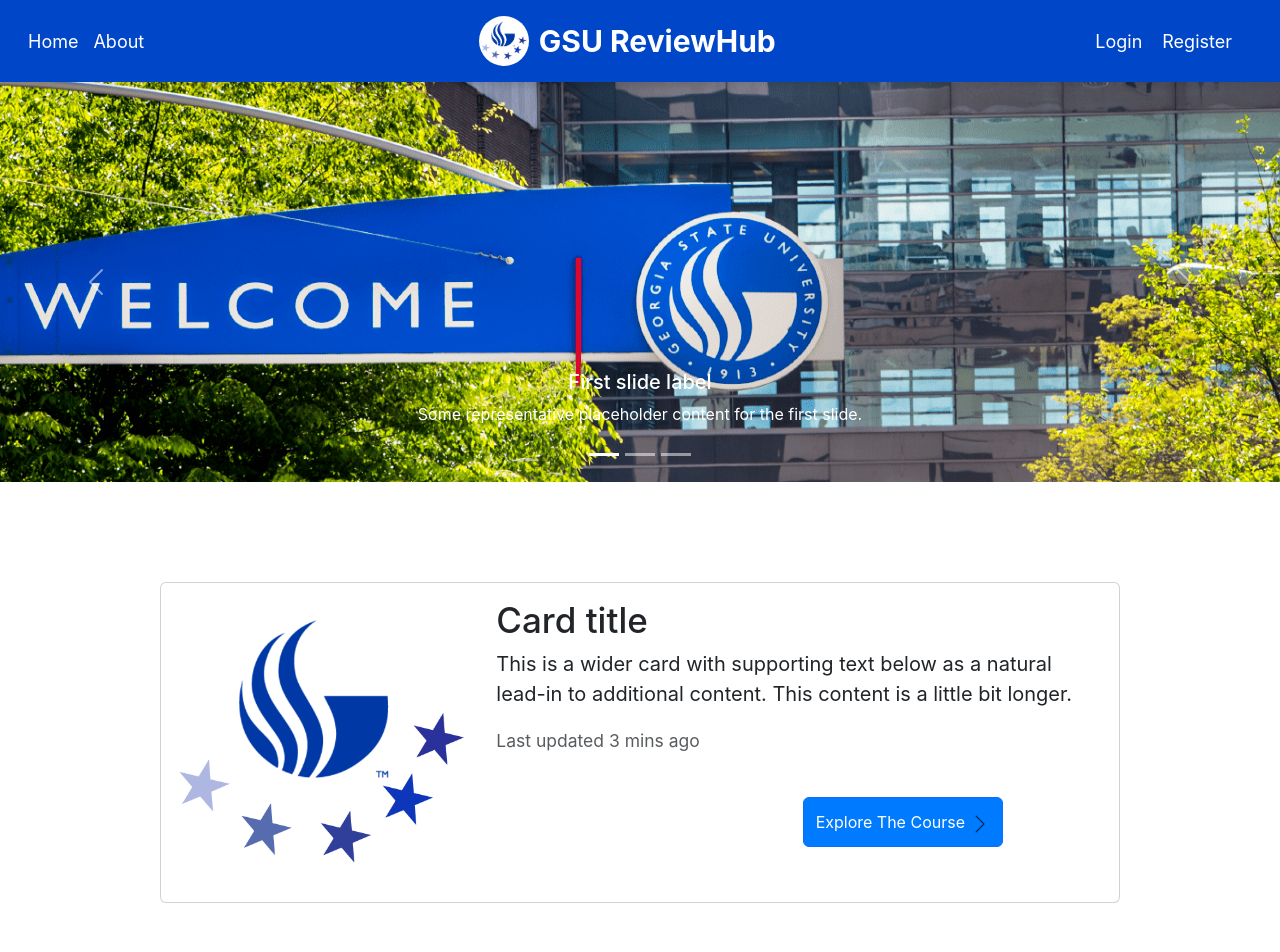
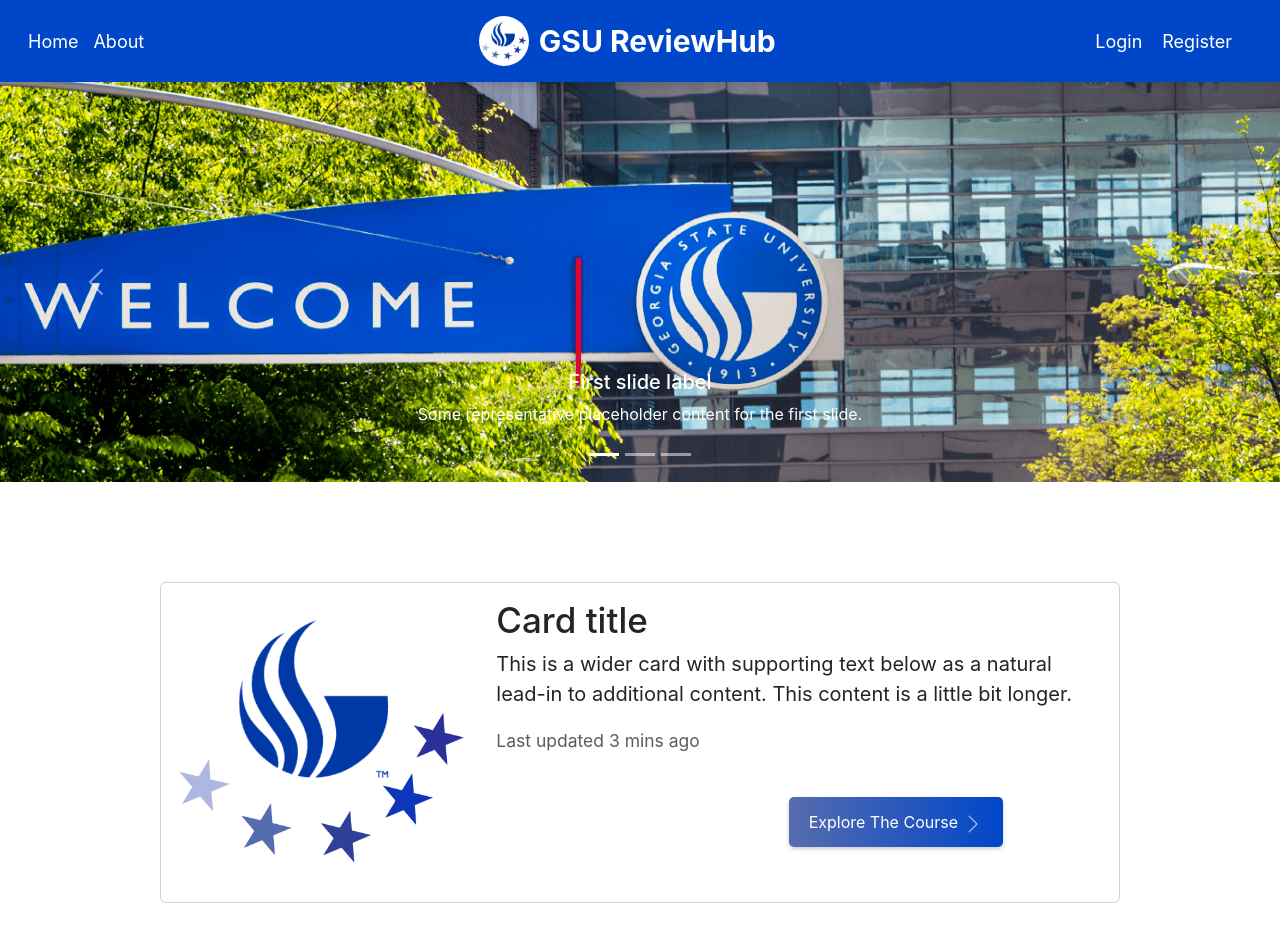
Before and after one commit to minhle28/GSU_ReviewHub, a React (Create React App) app in the folder client/: page / in a window 1280 px wide. Shown: the top 952 px of the page. Built offline with nearby package versions, Linux system fonts and the light colour scheme.

Commit message:
Added layouts and setup router

```diff
--- a/client/src/App.js
+++ b/client/src/App.js
@@ -1,23 +1,39 @@
 import React from "react";
-//import { RouterProvider, createBrowserRouter } from "react-router-dom";
+import { RouterProvider, createBrowserRouter } from "react-router-dom";
 
 //COMPONENTS
-import { Header } from "./component/header/";
-import { Footer } from "./component/footer/";
-import { Carousel } from "./component/carousel/";
+
+
+//LAYOUTS
+import { MainLayout } from "./layouts/mainLayout";
+import { CommonLayout } from "./layouts/CommonLayout";
+
 
 //PAGES
 import { Home } from "./pages/home/";
 
+const router = createBrowserRouter([
+  {
+    path: "/",
+    element: <MainLayout />,
+    children: [
+      {
+        path: "",
+        element: <CommonLayout />,
+        children: [
+          {
+            index: true,
+            path: "",
+            element: <Home />,
+          },
+        ],
+      },
+    ]
+  },
+]);
+
 function App() {
-  return (
-    <div className="App">
-      <Header/>
-      <Carousel/>
-      <Home/>
-      <Footer/>
-    </div>
-  );
+  return <RouterProvider router={router} />;
 }
 
 export default App;
--- /dev/null
+++ b/client/src/layouts/CommonLayout.jsx
@@ -0,0 +1,14 @@
+import React from "react";
+import { Header } from "../component/header";
+import { Footer } from "../component/footer";
+import { Outlet } from "react-router-dom";
+
+export const CommonLayout = () => {
+    return (
+        <>
+            <Header />
+            <Outlet />
+            <Footer />
+        </>
+    );
+};
--- /dev/null
+++ b/client/src/layouts/mainLayout.jsx
@@ -0,0 +1,10 @@
+import React from "react";
+import { Outlet } from "react-router-dom";
+
+export const MainLayout = () => {
+    return (
+        <>
+            <Outlet />
+        </>
+    );
+};
--- a/client/src/pages/home/home.css
+++ b/client/src/pages/home/home.css
@@ -8,25 +8,29 @@
 }
 
 #first_card .btn-primary {
-    background-color: #007bff; /* Button color */
+    background: linear-gradient(to right, #566cae, #0046c9); /* Gradient background */
     color: #fff; /* Text color */
-    /* Add more styling properties as needed */
+    border: none; /* Remove border */
+    padding: 10px 20px; /* Adjust padding */
+    border-radius: 5px; /* Add border-radius for rounded corners */
+    box-shadow: 0 2px 4px rgba(0, 0, 0, 0.2); /* Add box shadow */
+    cursor: pointer; /* Change cursor on hover */
+    transition: background 0.3s ease, box-shadow 0.3s ease; /* Add transition effect */
 }
 
 #first_card .btn-primary:hover {
-    background-color: #0056b3; /* Change button color on hover */
-    /* Add more styling properties for hover state */
+    background: linear-gradient(to right, #0046c9, #566cae); /* Change gradient on hover */
+    box-shadow: 0 4px 6px rgba(0, 0, 0, 0.3); /* Change box shadow on hover */
 }
 
 #first_card .float-end {
-    float: right; /* Align button to the right */
-    margin-top: 10px; /* Add spacing from the top */
+    float: right;
+    margin-top: 10px;
 }
 
 #first_card .forward-icon {
-    width: 20px; /* Adjust the width of the forward icon */
-    margin-left: 5px; /* Add spacing between the button and the icon */
-    /* Add more styling properties for the forward icon as needed */
+    width: 20px;
+    margin-left: 5px;
 }
 
 #main_home_page .card-title {
--- a/client/src/pages/home/index.jsx
+++ b/client/src/pages/home/index.jsx
@@ -1,9 +1,12 @@
 import React from 'react'
 import './home.css';
+import { Carousel } from "../../component/carousel/";
 
 export const Home = () => {
 
     return (
+        <>
+            <Carousel />
             <div id='main_home_page'>
 
                 {/* CARD TO GO TO COURSE */}
@@ -404,5 +407,6 @@ export const Home = () => {
                 </section>
 
             </div>
+        </>
     )
 }
```
Also changed, not shown: client/public/forward_icon.png. Lines whose indentation alone changed are shown as unchanged.
